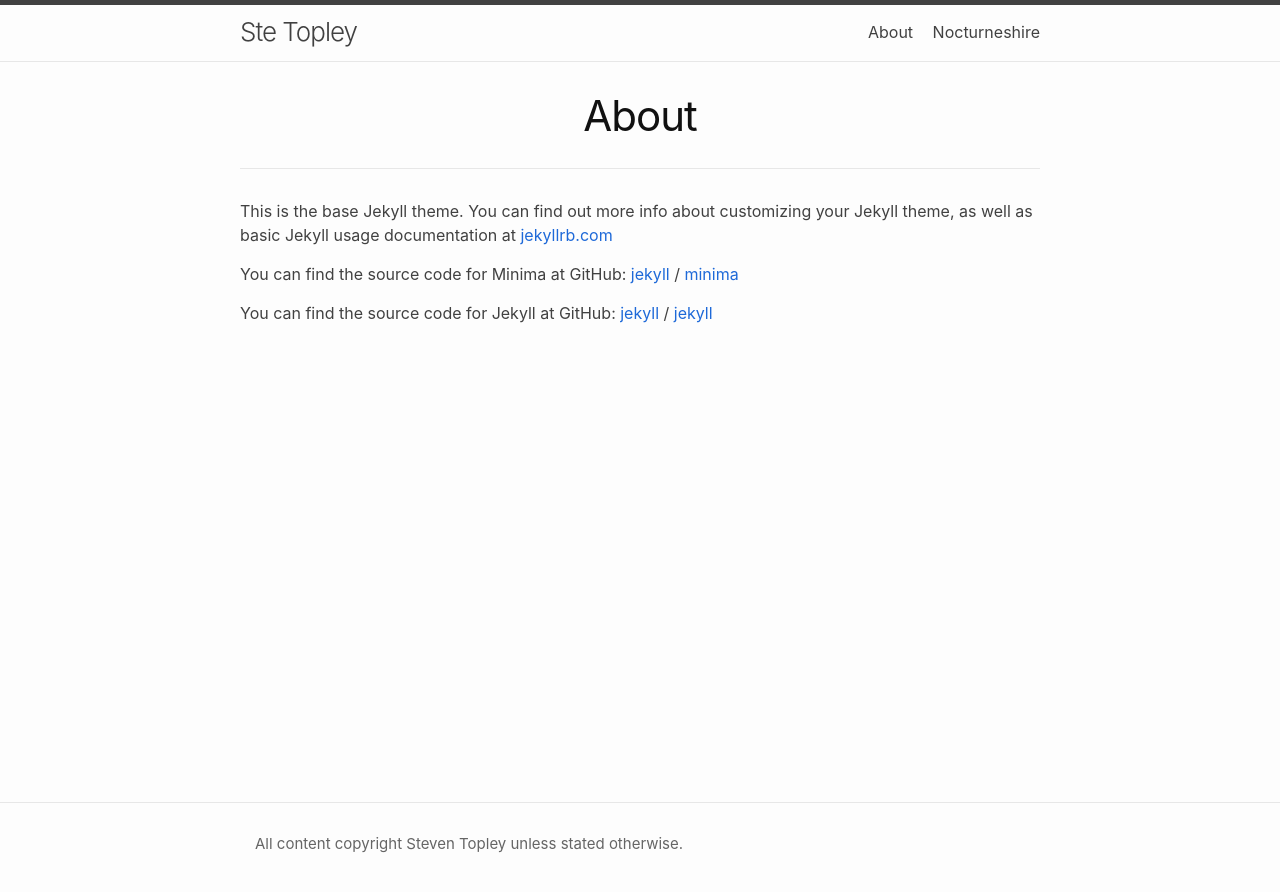
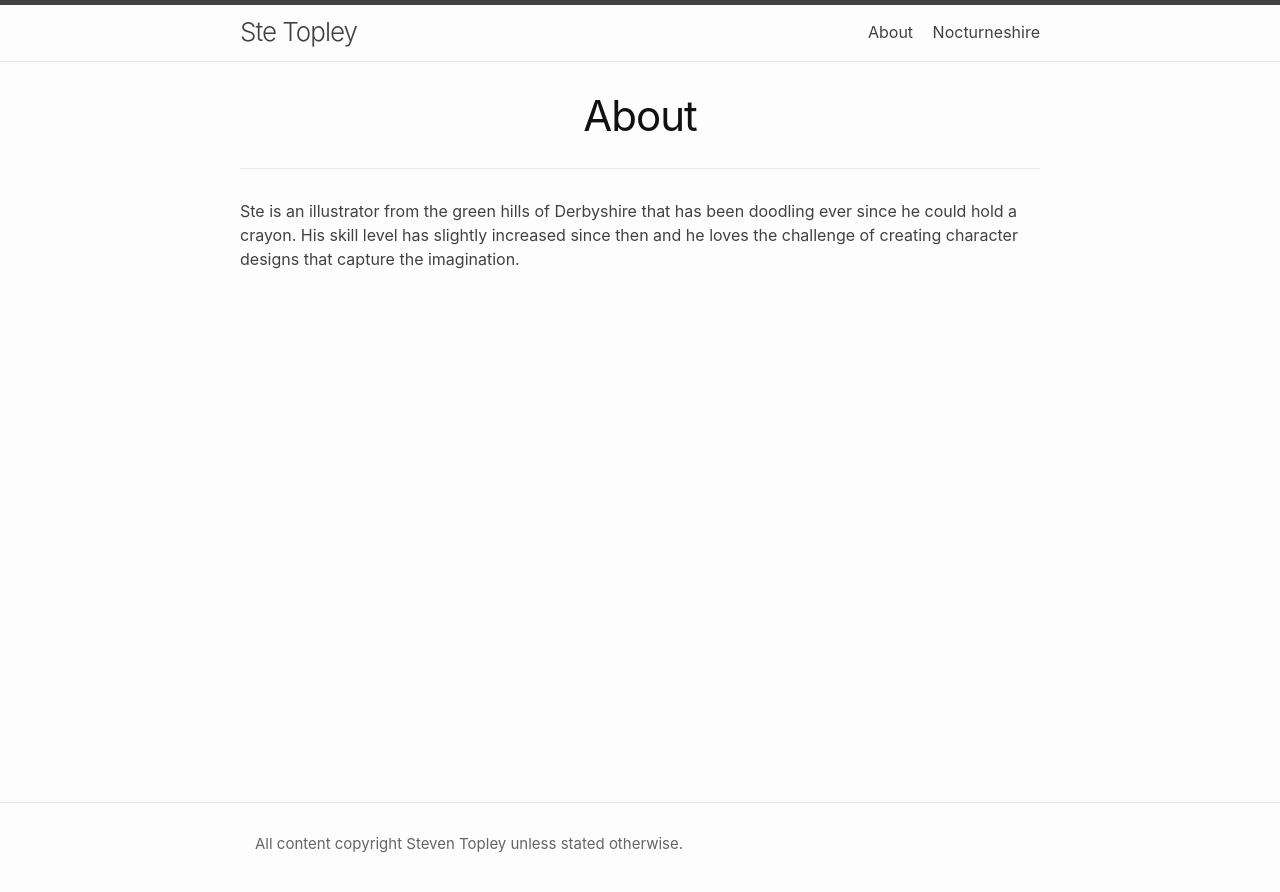
Before and after one commit to SteTop82/SteTop-portfolio-, a Jekyll site: the page built from about.md, in a window 1280 px wide. Shown: the top 892 px of the page. Built offline with Jekyll 4.4.1, drawn with Linux system fonts in a browser that asks for light colours; nearby versions of some CDN libraries.

Commit message:
Update about.md

```diff
--- a/about.md
+++ b/about.md
@@ -4,15 +4,4 @@ title: About
 permalink: /about/
 ---
 
-This is the base Jekyll theme. You can find out more info about customizing your Jekyll theme, as well as basic Jekyll usage documentation at [jekyllrb.com](https://jekyllrb.com/)
-
-You can find the source code for Minima at GitHub:
-[jekyll][jekyll-organization] /
-[minima](https://github.com/jekyll/minima)
-
-You can find the source code for Jekyll at GitHub:
-[jekyll][jekyll-organization] /
-[jekyll](https://github.com/jekyll/jekyll)
-
-
-[jekyll-organization]: https://github.com/jekyll
+Ste is an illustrator from the green hills of Derbyshire that has been doodling ever since he could hold a crayon. His skill level has slightly increased since then and he loves the challenge of creating character designs that capture the imagination.
```
